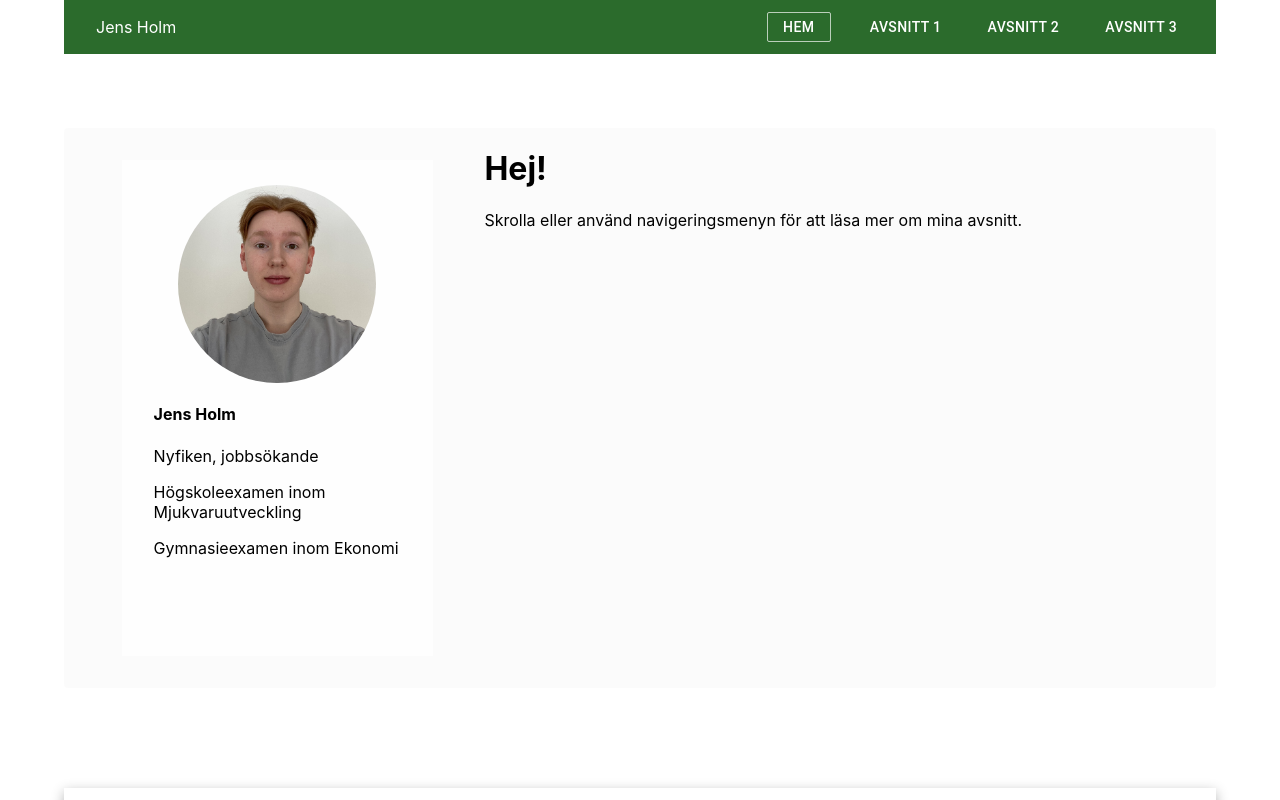
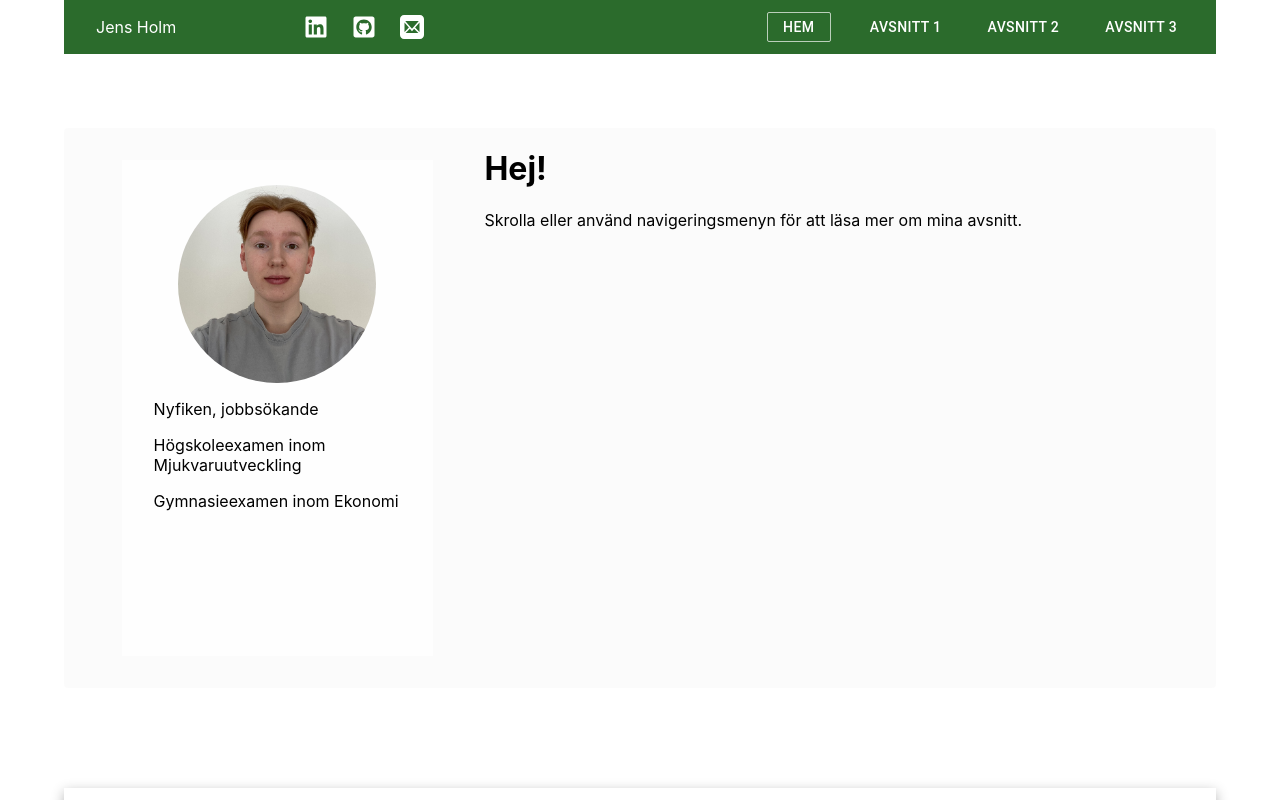
Before and after one commit to Jenkan27/Jenkan27.github.io, a React (Create React App) app: page / in a window 1280 px wide. Shown: the top 800 px of the page. Built offline with nearby package versions, Linux system fonts and the light colour scheme.

Commit message:
added social links to navbar

```diff
--- a/package.json
+++ b/package.json
@@ -14,6 +14,7 @@
     "gh-pages": "^6.3.0",
     "react": "^19.1.0",
     "react-dom": "^19.1.0",
+    "react-icons": "^5.5.0",
     "react-scripts": "5.0.1",
     "web-vitals": "^2.1.4"
   },
--- a/src/components/Div1.js
+++ b/src/components/Div1.js
@@ -7,7 +7,6 @@ const Div1 = () => {
     <div className='div1' id='div1'>
       <div className='divLeft'>
         <img src={profilbild} alt="bild på jens holm"></img>
-        <h4>Jens Holm</h4>
         <p>Nyfiken, jobbsökande</p>
         <p>Högskoleexamen inom Mjukvaruutveckling</p>
         <p>Gymnasieexamen inom Ekonomi</p>
--- a/src/components/Navbar.js
+++ b/src/components/Navbar.js
@@ -1,12 +1,31 @@
 import React, { useEffect, useState, useRef } from 'react';
 import '../css/Navbar.css';
 import Button from '@mui/material/Button';
+import { FaLinkedin } from "react-icons/fa";
+import { FaGithubSquare } from "react-icons/fa";
+import { ImMail } from "react-icons/im";
 
 const scrollToSection = (id) => {
   const element = document.getElementById(id);
   if (element) {
     element.scrollIntoView({ behavior: 'smooth' });
   }
+};
+
+const SocialLinks = () => {
+  return (
+    <div className="social-links">
+      <a href="https://www.linkedin.com/in/jens-holm-240ba5283/" target="_blank" rel="noopener noreferrer" title="https://www.linkedin.com/in/jens-holm-240ba5283/">
+        <FaLinkedin size={24} />
+      </a>
+      <a href="https://github.com/Jenkan27" target="_blank" rel="noopener noreferrer" title="https://github.com/Jenkan27">
+        <FaGithubSquare size={24} />
+      </a>
+      <a href="mailto:holmjens84@gmail.com" title="holmjens84@gmail.com">
+        <ImMail size={24} />
+      </a>
+    </div>
+  );
 };
 
 const sections = ['div1', 'div2', 'div3', 'div4'];
@@ -58,6 +77,9 @@ const Navbar = () => {
         <div className='name'>
           <p>Jens Holm</p>
         </div>
+        <div className='SL'>
+        <SocialLinks />
+        </div>
         <div className="button-group">
           {sections.map((id, index) => (
             <Button
--- a/src/css/Navbar.css
+++ b/src/css/Navbar.css
@@ -27,3 +27,19 @@
     margin-left: auto;
 
 }
+
+.social-links {
+  display: flex;
+  gap: 1.5rem;
+  color: white;
+}
+
+.social-links a {
+  text-decoration: none;
+  color: white;
+  height:24px;
+}
+
+.SL {
+  margin-left: 8rem;
+}
```
Also changed, not shown: 1 other file (tests, documents, lock files or other folders).
